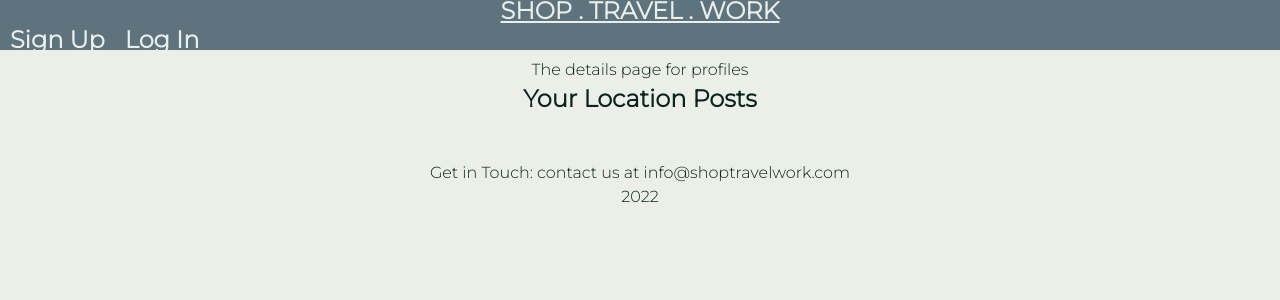
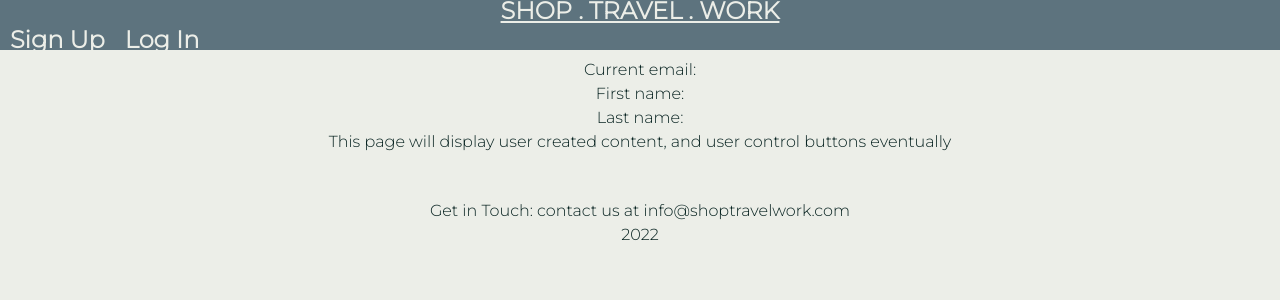
Before and after one commit to pfknight8/shop_travel_work-client, a React (Create React App) app: page /profile/1 in a window 1280 px wide. Shown: the top 300 px of the page. Built offline with nearby package versions, Linux system fonts and the light colour scheme.

Commit message:
implementing profile page. User delete needs fixing on backend

```diff
--- a/src/App.js
+++ b/src/App.js
@@ -30,11 +30,11 @@ function App() {
   //   }
   // }, [])
 
-  const LogOut = () => {
-    localStorage.clear()
-    dispatch(getUser(""))
-    navigate('/')
-  }
+  // const LogOut = () => {
+  //   localStorage.clear()
+  //   dispatch(getUser(""))
+  //   navigate('/')
+  // }
 
   return (
     <div id="App">
--- a/src/Components/HeaderNav.jsx
+++ b/src/Components/HeaderNav.jsx
@@ -10,7 +10,10 @@ const HeaderNav = () => {
   let userBtnOpt
   if (userin) {
     userBtnOpt = (
-      <NavLink to="/" onClick={LogOut}>Log Out</NavLink>
+      <span>
+        <NavLink to={`/profile/${user.id}`}>Profile</NavLink>
+        <NavLink to="/" onClick={LogOut}>Log Out</NavLink>
+      </span>
     )
   } else {
     userBtnOpt = (
--- a/src/Pages/Profile.js
+++ b/src/Pages/Profile.js
@@ -1,18 +1,43 @@
 import { useEffect } from "react"
-import { useSelector, useDispatch } from "react-redux"
+import { useSelector } from "react-redux"
+import { useNavigate } from "react-router-dom"
+import { LogOut } from "../Services/auth"
+import Client from "../Services/api"
 
 const Profile = () => {
   const user = useSelector(state => state.user.user)
-  const dispatch = useDispatch()
+  const navigate = useNavigate()
 
   useEffect(() => {
     //
   }, [])
 
+  const deleteObj = async () => {
+    try {
+      await Client.delete(`/api/users/${user.username}`)
+      LogOut()
+      navigate(`/`)
+    } catch (error) {
+      alert("Unable to delete! Only the account owner is able to delete.")
+      throw error
+    }
+  }
+
+  const handleDelete = (e) => {
+    e.preventDefault()
+    deleteObj()
+  }
+
   return (
     <div>
-      <p>The details page for profiles</p>
-      <h2>Your Location Posts</h2>
+      <h2>{user?.username}</h2>
+      <p>Current email: {user?.email}</p>
+      <p>First name: {user?.first_name}</p>
+      <p>Last name: {user?.last_name}</p>
+      <div className="btn-holder">
+        {/* <button id='delete-user' onClick={handleDelete}>Delete User</button> */}
+        <p>This page will display user created content, and user control buttons eventually</p>
+      </div>
     </div>
   )
 }
--- a/src/Pages/SignUp.js
+++ b/src/Pages/SignUp.js
@@ -15,7 +15,8 @@ const SignUp = () => {
     let formClone = Object.assign({}, formValues)
     delete formClone.password_conf
     try{
-      let res = await SignUpUser(formClone)
+      await SignUpUser(formClone)
+      navigate('/')
     } catch (error) {
       throw error
     }
--- a/src/Services/auth.js
+++ b/src/Services/auth.js
@@ -35,7 +35,7 @@ export const CheckLogin = async () => {
 
 export const LogOut = () => {
   // write functions to reset the appropraite state values
+  localStorage.clear()
   const dispatch = useDispatch()
-  dispatch(getUser([]))
-  localStorage.clear()
+  dispatch(getUser(""))
 }
```
